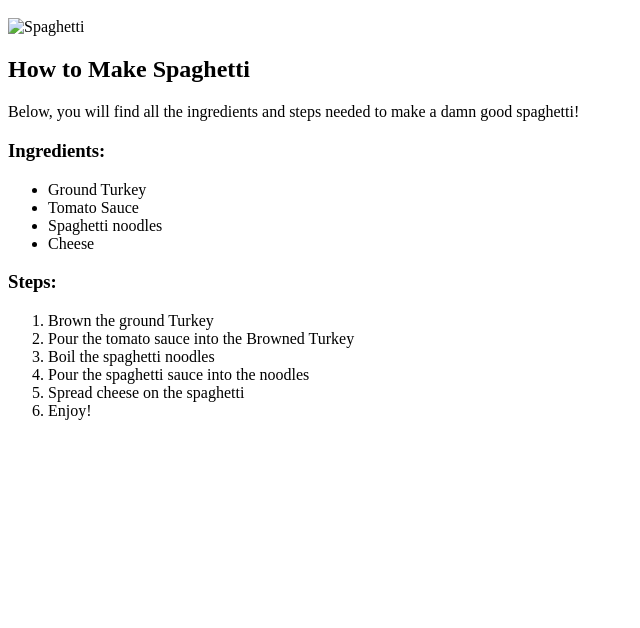
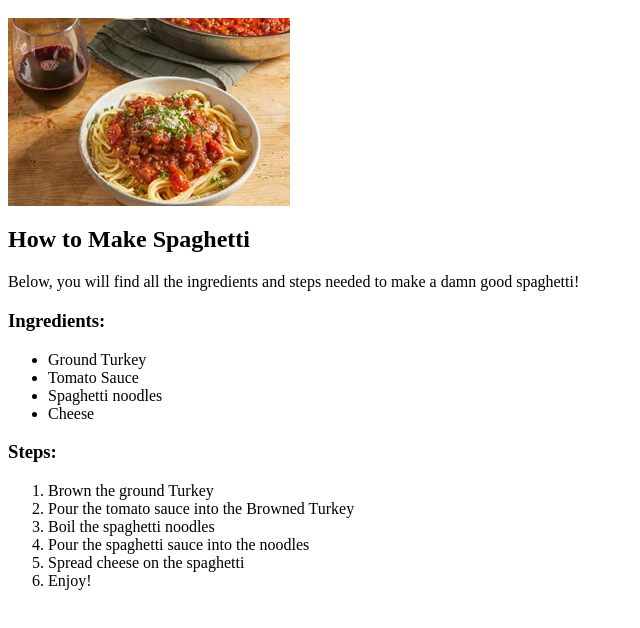
Before and after one commit to mellow-aa/odin-recipes, a plain HTML site: page recipes/spaghetti.html in a window 1280 px wide. Shown: the part 48-676 px from the top of the page, without its empty margins (0-640 px from the left). Drawn offline with Linux system fonts and the light colour scheme.

Commit message:
Update image source

```diff
--- a/recipes/spaghetti.html
+++ b/recipes/spaghetti.html
@@ -6,7 +6,7 @@
     </head>
     <body>
         <h1>Spaghetti</h1>
-        <img src="..images/spaghetti.jpeg" alt="Spaghetti">
+        <img src="../images/spaghetti.jpeg" alt="Spaghetti">
 
         <h2>How to Make Spaghetti</h2>
         <p>Below, you will find all the ingredients and steps needed to make a damn good spaghetti!</p>
```
